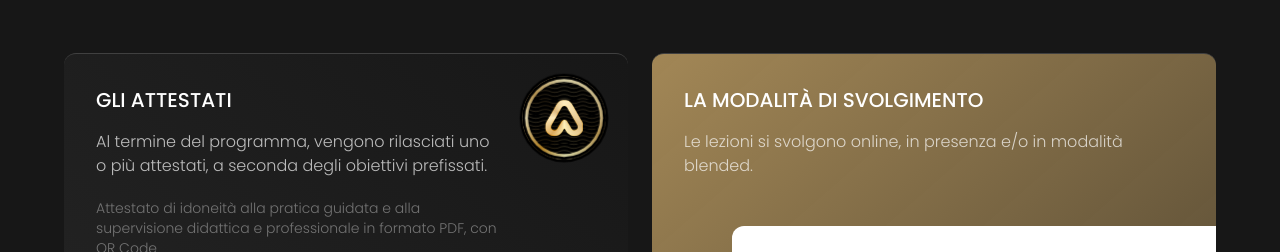
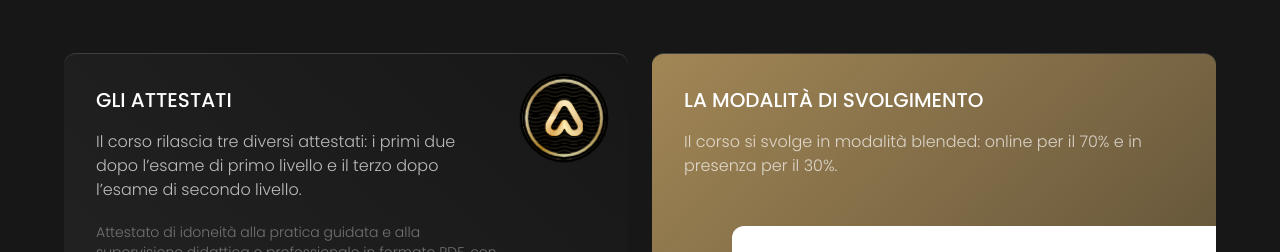
Before and after one commit to plasm/academy, a Nuxt app: page /corsi/master-experience in a window 1280 px wide. Shown: the part 1020-1272 px from the top of the page. Built offline with nearby package versions, Linux system fonts and the light colour scheme.

Commit message:
feat: pages

```diff
--- a/pages/corsi/master-experience.vue
+++ b/pages/corsi/master-experience.vue
@@ -47,7 +47,7 @@
             </div>
             <div class="mb-8 flex flex-col gap-4 text-base font-light text-white/70">
               <p class="mb-1 text-base font-light text-white/70 ">
-                Al termine del programma, vengono rilasciati uno o più attestati, a seconda degli obiettivi prefissati.
+                Il corso rilascia tre diversi attestati: i primi due dopo l’esame di primo livello e il terzo dopo l’esame di secondo livello.
               </p>
               <div class="mb-4 flex flex-col gap-2 text-sm text-neutral-500">
                 <div>Attestato di idoneità alla pratica guidata e alla supervisione didattica e professionale in formato PDF, con QR Code</div>
@@ -75,7 +75,7 @@
               LA MODALITÀ DI SVOLGIMENTO
             </div>
             <p class="mb-8 text-base font-light text-white/70 ">
-              Le lezioni si svolgono online, in presenza e/o in modalità blended.
+              Il corso si svolge in modalità blended: online per il 70% e in presenza per il 30%.
             </p>
           </div>
 
--- a/pages/organizzazione.vue
+++ b/pages/organizzazione.vue
@@ -13,10 +13,10 @@
       <div class="mx-auto w-full max-w-7xl items-center px-5 py-12 md:px-12 lg:px-16">
         <ul role="list" class="space-y-12 sm:grid sm:grid-cols-2 sm:gap-x-6 sm:gap-y-12 sm:space-y-0 lg:grid-cols-2 lg:gap-x-8">
           <li>
-            <ac-user-card title="Fabrizio Dell'Anna" role="Role" image="https://images.unsplash.com/flagged/photo-1570612861542-284f4c12e75f?ixlib=rb-1.2.1&ixid=MnwxMjA3fDB8MHxwaG90by1wYWdlfHx8fGVufDB8fHx8&auto=format&fit=crop&w=2070&q=80" />
+            <ac-user-card title="Fabrizio Dell'Anna" role="Fondatore e direttore commerciale" image="https://images.unsplash.com/flagged/photo-1570612861542-284f4c12e75f?ixlib=rb-1.2.1&ixid=MnwxMjA3fDB8MHxwaG90by1wYWdlfHx8fGVufDB8fHx8&auto=format&fit=crop&w=2070&q=80" />
           </li>
           <li>
-            <ac-user-card title="Manuela Pagliaroli" role="Role" image="https://images.unsplash.com/photo-1602434228300-a645bce6891b?ixlib=rb-1.2.1&amp;ixid=MnwxMjA3fDB8MHxwaG90by1wYWdlfHx8fGVufDB8fHx8&amp;auto=format&amp;fit=crop&amp;w=1639&amp;q=80" />
+            <ac-user-card title="Manuela Pagliaroli" role="Fondatrice e direttrice scientifica" image="https://images.unsplash.com/photo-1602434228300-a645bce6891b?ixlib=rb-1.2.1&amp;ixid=MnwxMjA3fDB8MHxwaG90by1wYWdlfHx8fGVufDB8fHx8&amp;auto=format&amp;fit=crop&amp;w=1639&amp;q=80" />
           </li>
         </ul>
       </div>
```
